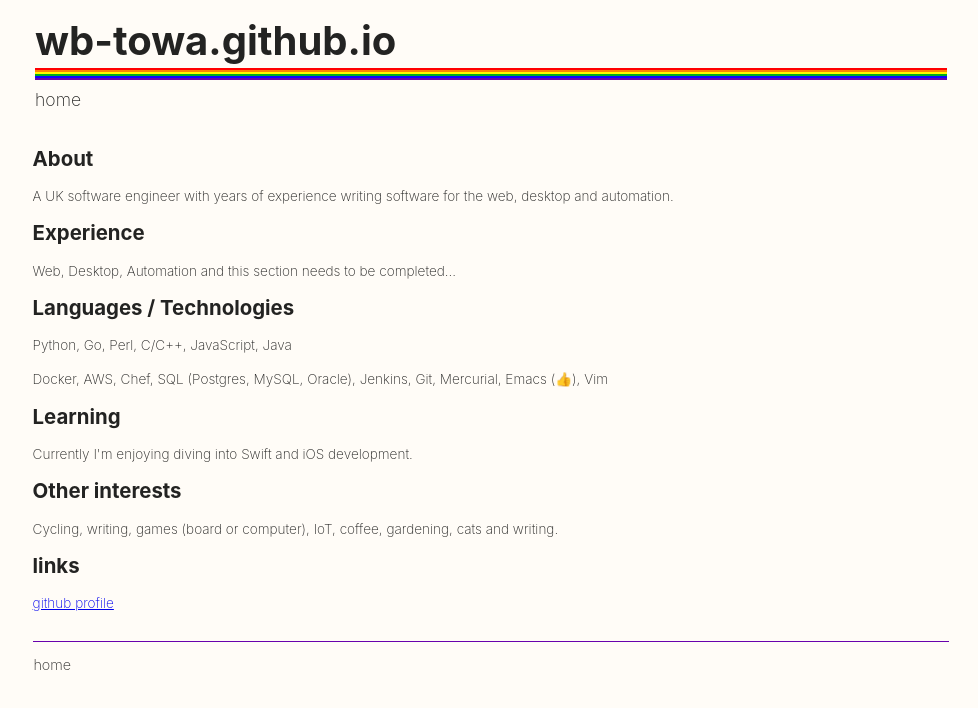
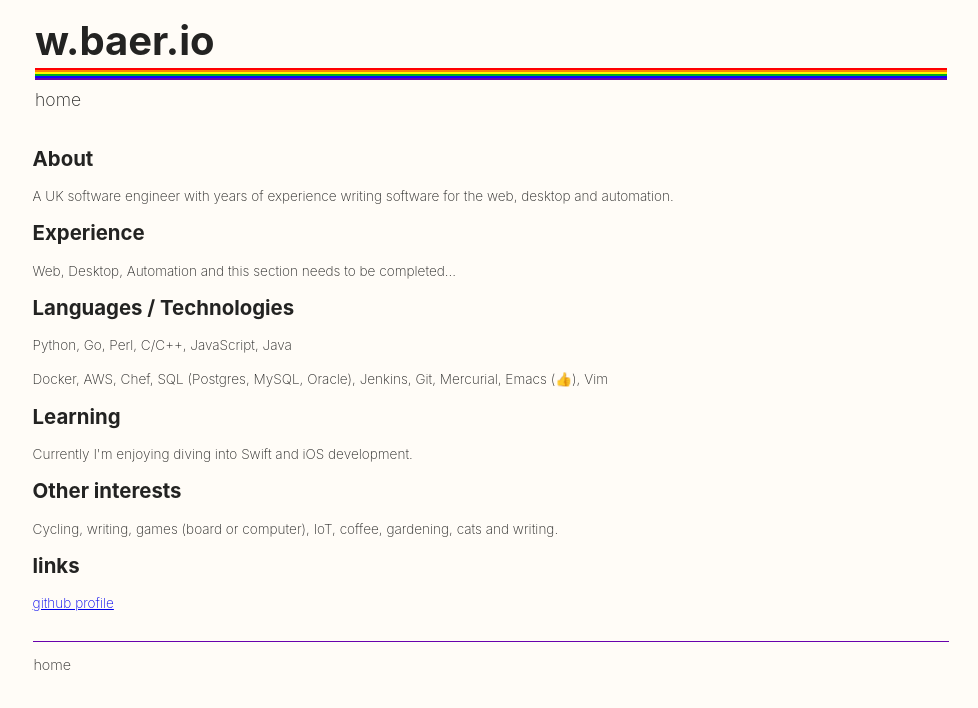
Before and after one commit to wb-towa/wb-towa.github.io, a plain HTML site: page index.html in a window 1280 px wide. Shown: the whole page, without its empty margins (53-1031 px from the left). Drawn offline with Linux system fonts and the light colour scheme.

Commit message:
custom domain

```diff
--- a/index.html
+++ b/index.html
@@ -2,7 +2,7 @@
 <html>
     <head lang="en">
         <meta charset="UTF-8">
-        <title>wb-towa.github.io</title>
+        <title>w.baer.io</title>
         <link href="main.css" type="text/css" rel="stylesheet">
     </head>
     <body>
@@ -17,7 +17,7 @@
         -->
         <div id="header">
             <div id="logo">
-                <a href="/">wb-towa.github.io</a>
+                <a href="/">w.baer.io</a>
             </div>
             <div id="divider">
                 <div class="red hd">&nbsp;</div>
```
